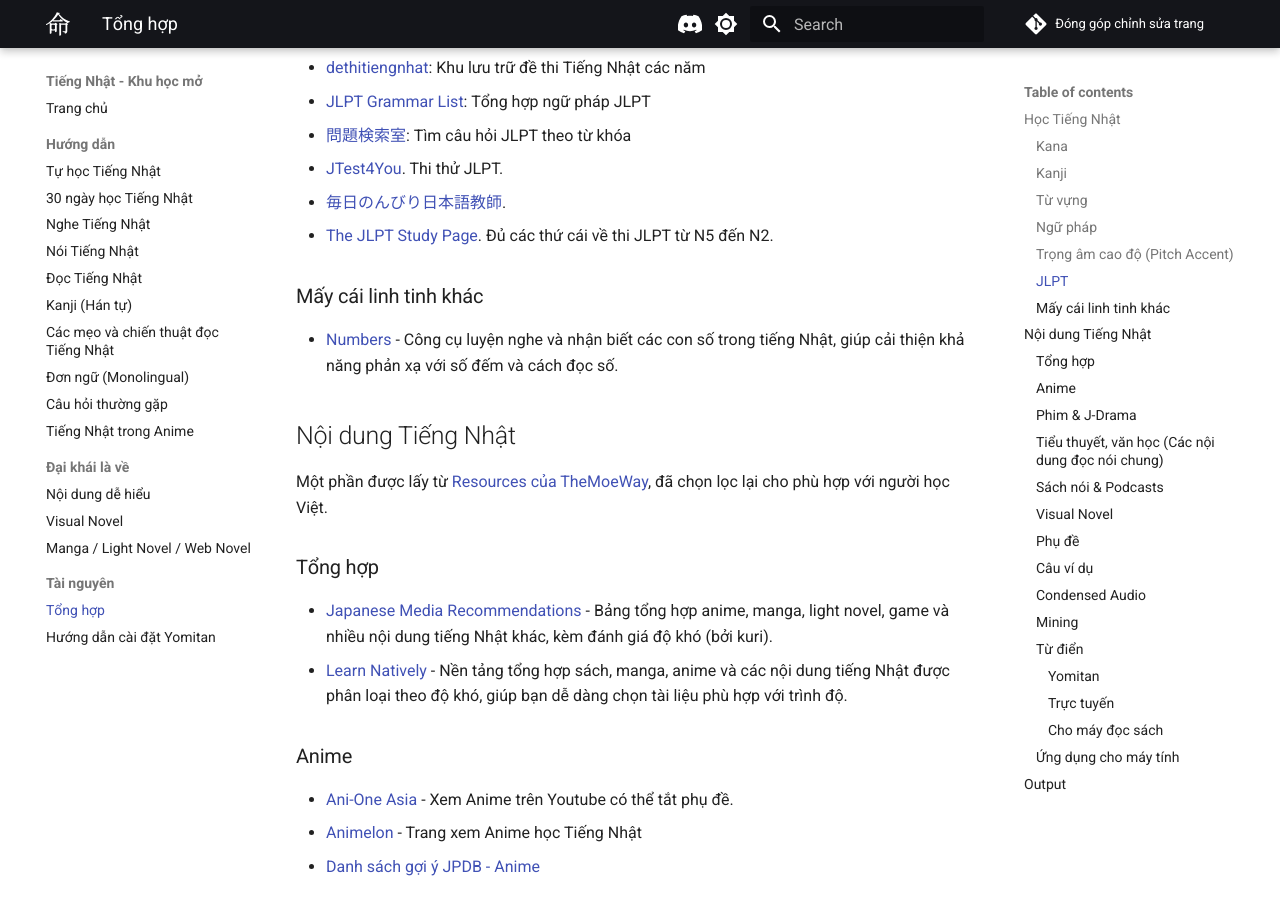
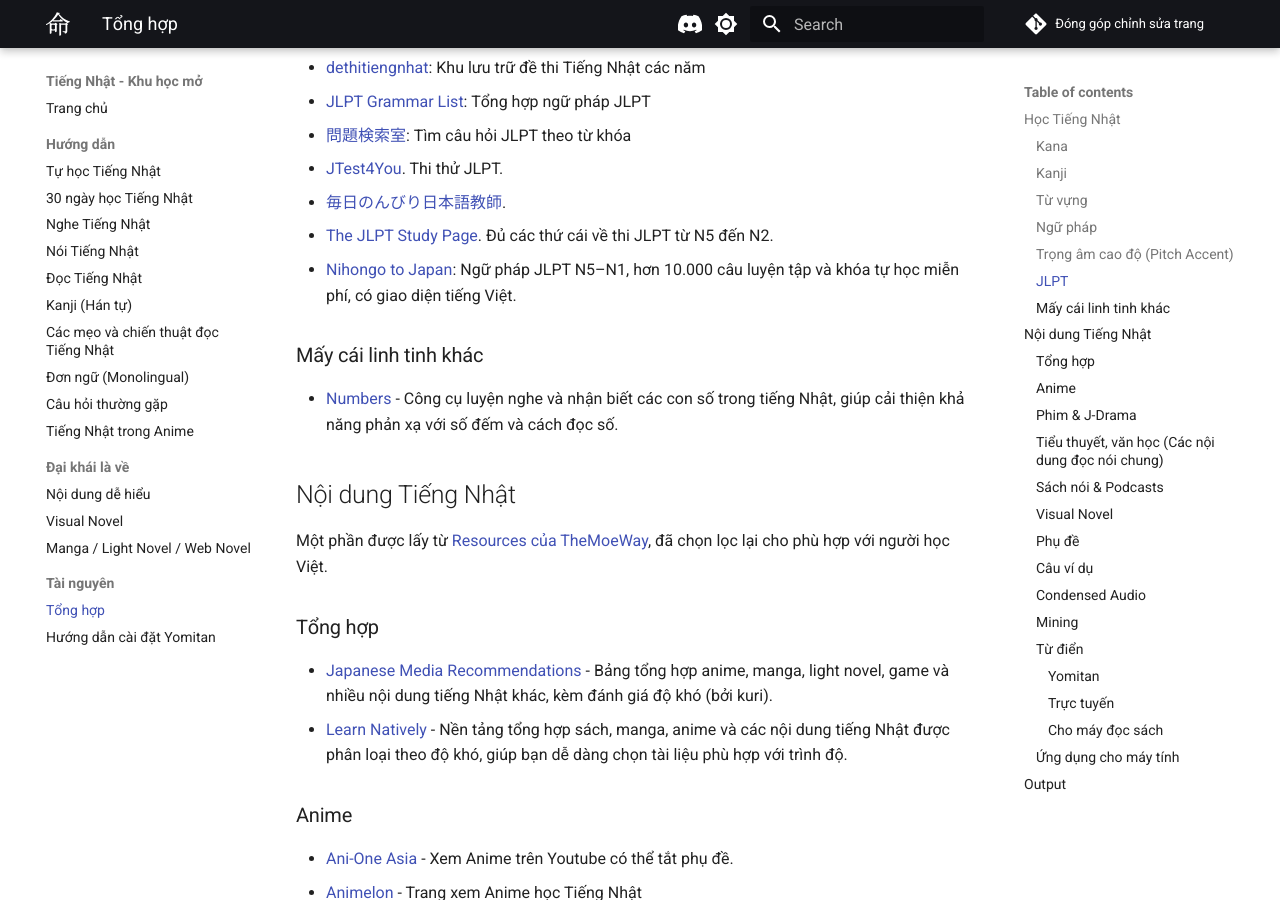
Before and after one commit to daihocmo/tieng-nhat, an MkDocs documentation site: the page built from docs/resources.md, in a window 1280 px wide and 900 px high, scrolled down 2574 px. Built offline with MkDocs 1.6.1 and Material for MkDocs 9.7.7, drawn with Linux system fonts in a browser that asks for light colours; comment, search, counter and statistics services are not loaded.

Commit message:
Thêm Nihongo to Japan vào mục JLPT
Minh bạch: tôi là người vận hành trang.

```diff
--- a/docs/resources.md
+++ b/docs/resources.md
@@ -72,6 +72,7 @@ Học ngữ pháp **rất quan trọng**.
 - [JTest4You](https://japanesetest4you.com/). Thi thử JLPT.
 - [毎日のんびり日本語教師](https://nihongonosensei.net/).
 - [The JLPT Study Page](https://www.jlptstudy.net/). Đủ các thứ cái về thi JLPT từ N5 đến N2.
+- [Nihongo to Japan](https://www.nihongotojapan.com/vi): Ngữ pháp JLPT N5–N1, hơn 10.000 câu luyện tập và khóa tự học miễn phí, có giao diện tiếng Việt.
 
 ### Mấy cái linh tinh khác
 
```
